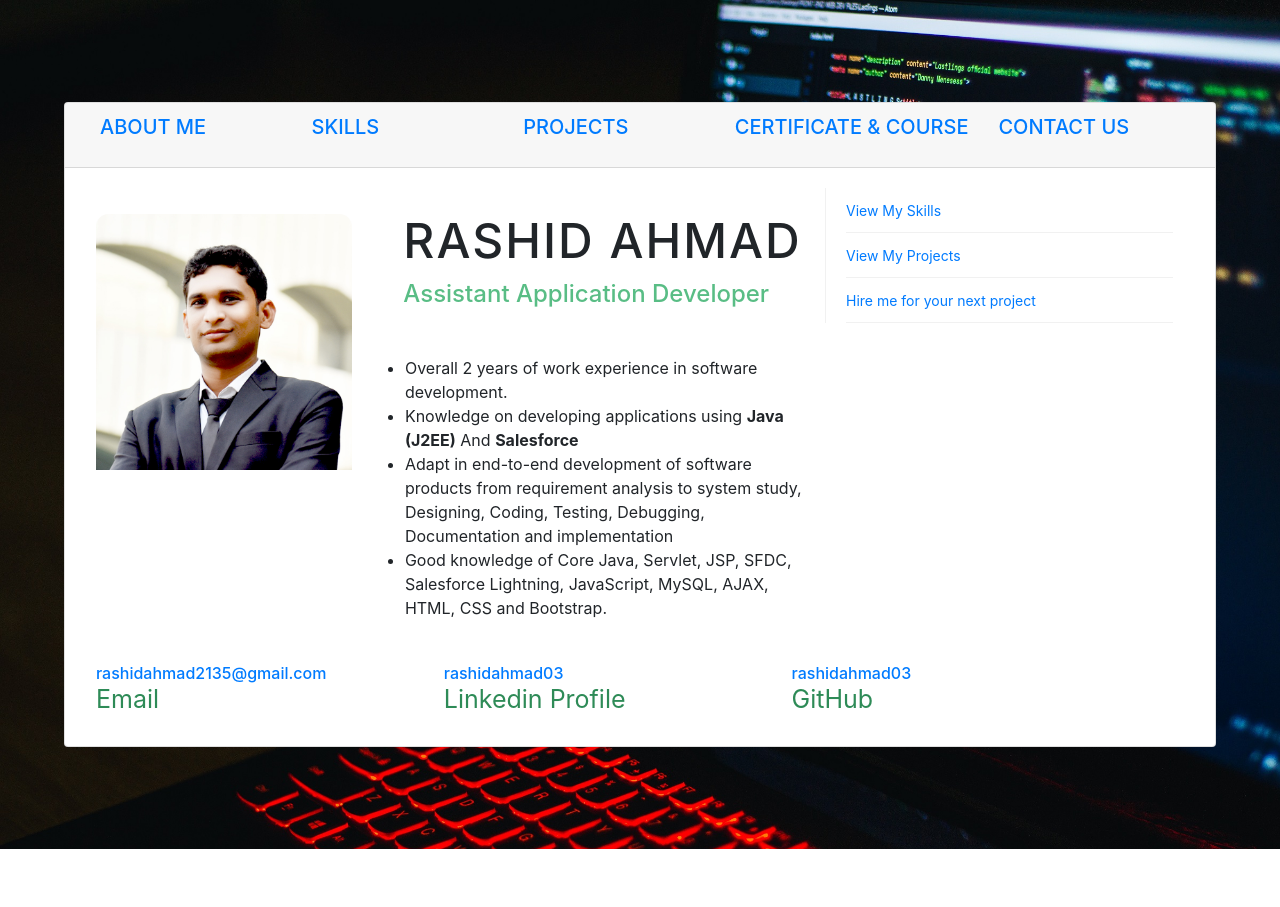
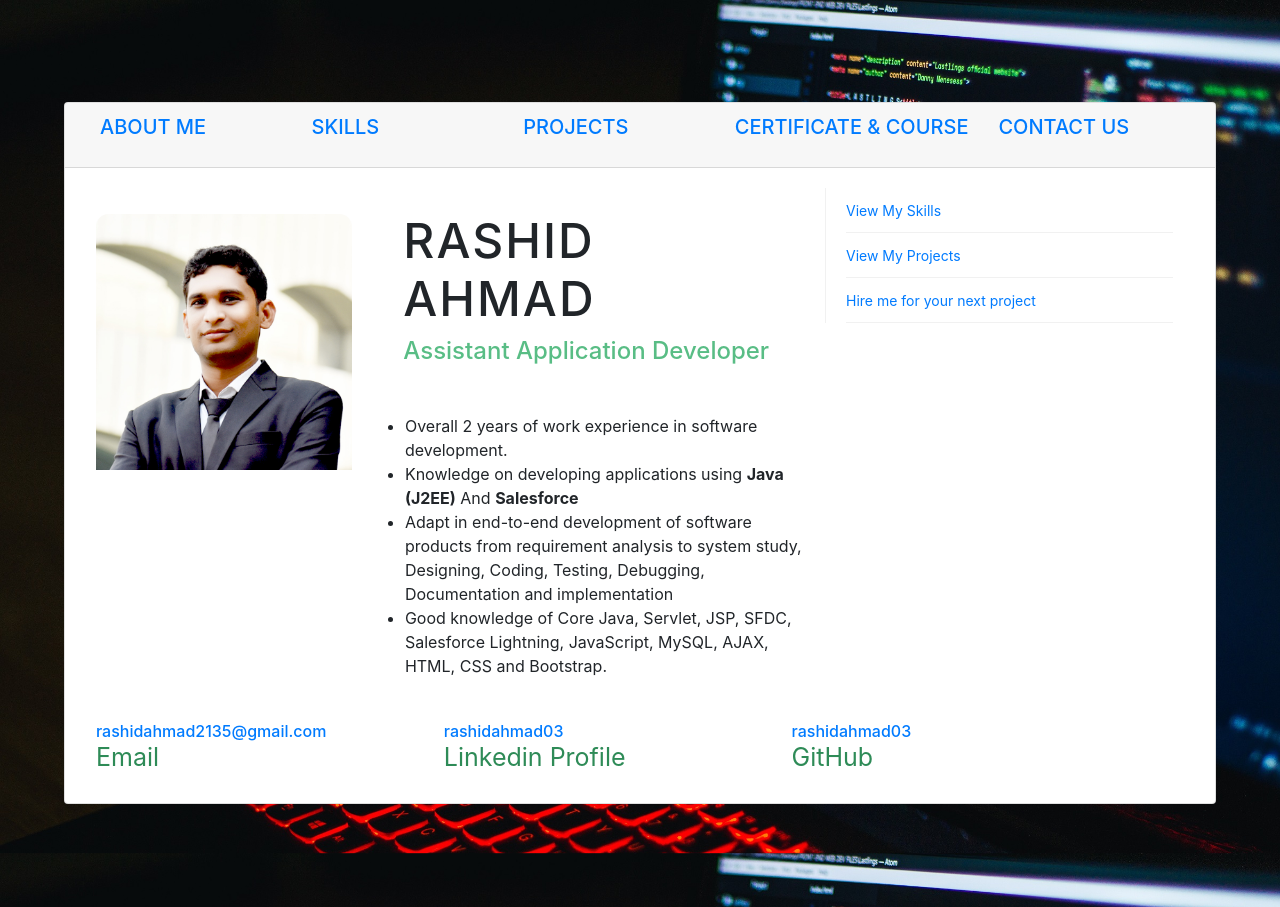
Before and after one commit to rashidahmad03/NodeProjectAPI, an Angular app: page / in a window 1280 px wide. Before the commit the page ends 849 px from the top, so only its background shows below. Built offline with nearby package versions, Linux system fonts and the light colour scheme.

Commit message:
make it better

```diff
--- a/src/app/aboutme/aboutme.component.css
+++ b/src/app/aboutme/aboutme.component.css
@@ -110,3 +110,7 @@
 .description{
   padding-left: 21vw;
 }
+.nowrap{
+	 white-space: nowrap ;
+
+}
--- a/src/app/aboutme/aboutme.component.html
+++ b/src/app/aboutme/aboutme.component.html
@@ -7,7 +7,11 @@
         <div class="info">
           <h2>
             <p></p>
-                    Rashid Ahmad
+                   <div class="nowrap"> Rashid
+</div>
+<div class="nowrap">
+ Ahmad
+</div>
           </h2>
           <h4>
                     Assistant Application Developer
```
